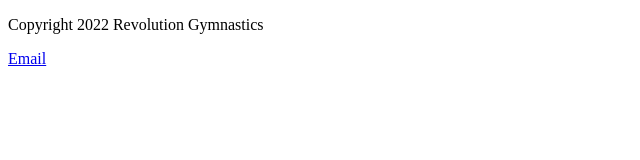
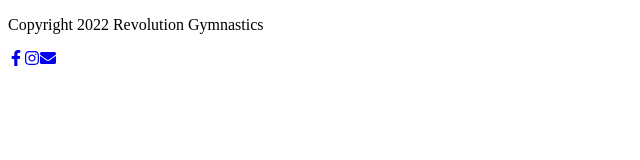
Before and after one commit to nmehanma/revolution-gym, a Gatsby site: page /components/Footer/Footer in a window 1280 px wide. Shown: the full height of the page, 0-640 px from the left. Built offline with nearby package versions, Linux system fonts and the light colour scheme; Gatsby itself is replaced by a stand-in of ours.

Commit message:
introduce font-awesome and use facebook, instagram, and envelope icons

```diff
--- a/package.json
+++ b/package.json
@@ -16,7 +16,8 @@
   "dependencies": {
     "gatsby": "^4.21.1",
     "react": "^18.1.0",
-    "react-dom": "^18.1.0"
+    "react-dom": "^18.1.0",
+    "react-icons": "^4.4.0"
   },
   "devDependencies": {
     "prettier": "^2.7.1"
--- a/src/pages/components/Footer/Footer.js
+++ b/src/pages/components/Footer/Footer.js
@@ -1,13 +1,20 @@
-import React from 'react'
-import { IconName } from "react-icons/fa";
+import React from "react"
+import { FaFacebookF, FaInstagram, FaEnvelope } from "react-icons/fa"
 
 export default function Footer() {
   return (
     <footer>
-        <p>Copyright 2022 Revolution Gymnastics</p>
-        <a href="mailto:info@revolutiongym.ca" title="Go Email">
-          <p>Email</p>
-        </a>
-      </footer>
+      <p>Copyright 2022 Revolution Gymnastics</p>
+      <a href="https://www.facebook.com/RevGymCanada">
+        <FaFacebookF />
+      </a>
+      <a href="https://www.instagram.com/revgymcanada/">
+        <FaInstagram />
+      </a>
+      <a href="mailto:info@revolutiongym.ca">
+        <FaEnvelope />
+      </a>
+
+    </footer>
   )
 }
--- a/src/pages/components/Footer/footer.css
+++ b/src/pages/components/Footer/footer.css
@@ -0,0 +1,5 @@
+footer {
+  text-align: center;
+  color: #bbb;
+  margin: 40px auto;
+}
```
Also changed, not shown: 1 other file.
